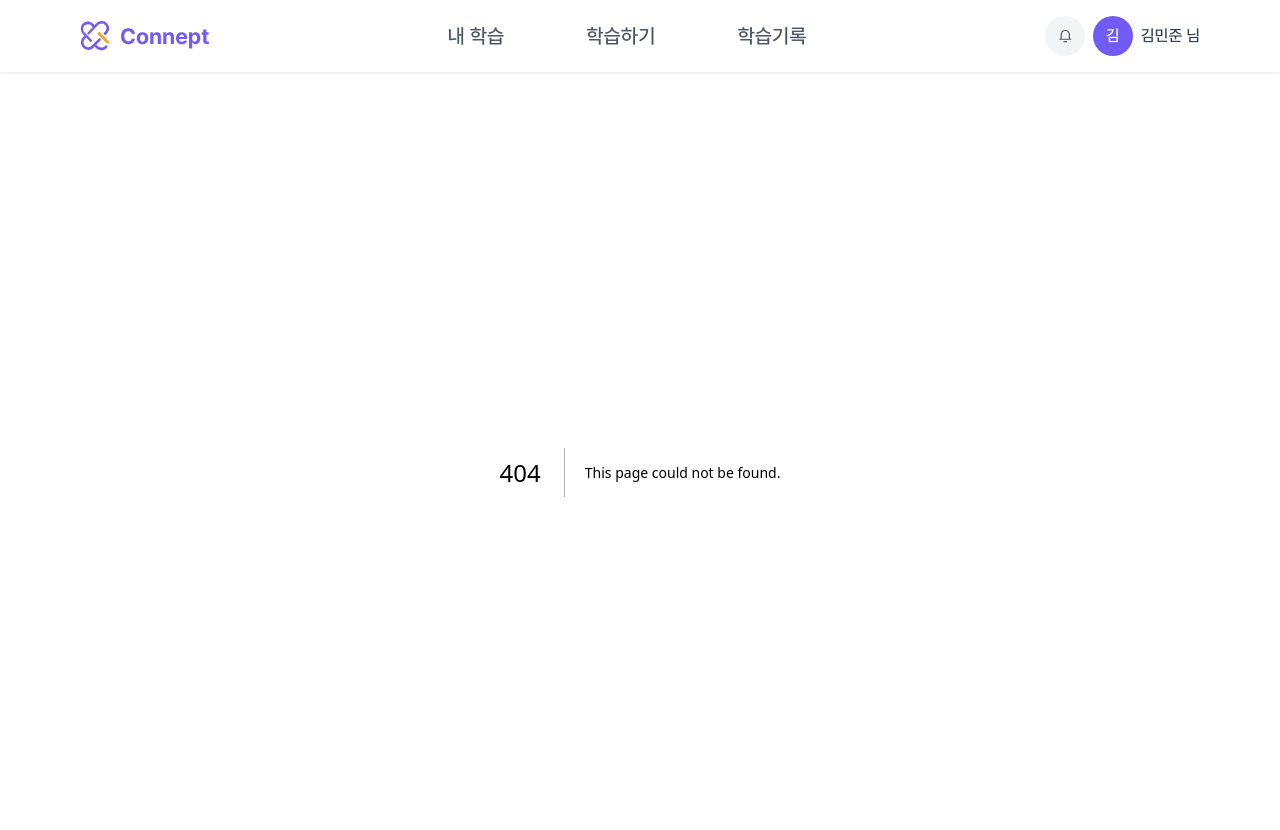
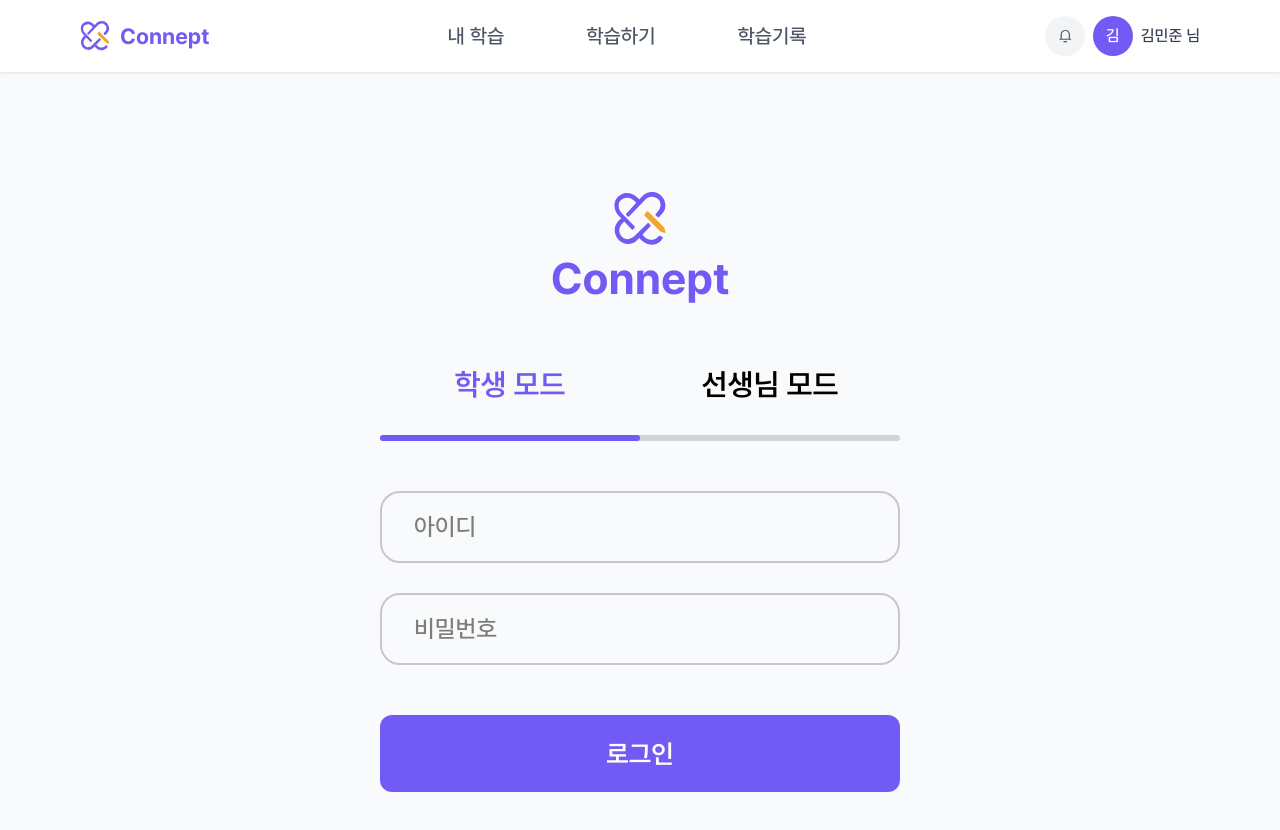
Before and after one commit to chocoboy08/connept, a Next.js app: page /login in a window 1280 px wide. Before the commit this address had no page. Shown: the top 830 px of the page. After the commit the page ends 800 px from the top, so only its background shows below. Built offline with nearby package versions, Linux system fonts and the light colour scheme.

Commit message:
feat: beforeLogin/afterLogin 폴더 분리, 로그인 페이지 추가

```diff
--- /dev/null
+++ b/src/app/(beforeLogin)/login/page.tsx
@@ -0,0 +1,119 @@
+"use client";
+
+import { Logo } from "@/assets/icons";
+import Button from "@/components/base/Button";
+import Flex from "@/components/base/Flex";
+import Text from "@/components/base/Text";
+import { useRouter } from "next/navigation";
+
+import { useState } from "react";
+
+type UserType = "student" | "tutor";
+
+export default function LoginPage() {
+  const router = useRouter();
+  const [formData, setFormData] = useState<{
+    type: UserType;
+    id: string;
+    password: string;
+  }>({
+    type: "student",
+    id: "",
+    password: "",
+  });
+
+  return (
+    <Flex direction="column" align="center" className="pt-30">
+      <Flex direction="column" align="center" className="max-w-xl" gap={50}>
+        <Flex direction="column" align="center">
+          <Logo width={54} height={54} />
+          <Text size={44} weight={700} color="var(--color-main)">
+            Connept
+          </Text>
+        </Flex>
+        <div className="relative w-full ">
+          <Flex>
+            <button
+              className="flex-1 w-65 pb-7"
+              onClick={() => setFormData({ ...formData, type: "student" })}
+            >
+              <Text
+                size={30}
+                weight={600}
+                color={
+                  formData.type === "student"
+                    ? "var(--color-main)"
+                    : "var(--color-text)"
+                }
+              >
+                학생 모드
+              </Text>
+            </button>
+            <button
+              className="flex-1 w-65 pb-7"
+              onClick={() => setFormData({ ...formData, type: "tutor" })}
+            >
+              <Text
+                size={30}
+                weight={600}
+                color={
+                  formData.type === "tutor"
+                    ? "var(--color-main)"
+                    : "var(--color-text)"
+                }
+              >
+                선생님 모드
+              </Text>
+            </button>
+          </Flex>
+          <div
+            className="w-full rounded-full"
+            style={{
+              height: "6px",
+              backgroundColor: "#D1D5DB",
+            }}
+          />
+
+          <div
+            className="absolute bottom-0 rounded-full transition-transform duration-300 ease-in-out"
+            style={{
+              height: "6px",
+              width: "50%",
+              backgroundColor: "var(--color-main)",
+              transform:
+                formData.type === "student"
+                  ? "translateX(0%)"
+                  : "translateX(100%)",
+            }}
+          />
+        </div>
+        <Flex direction="column" gap={30} className="w-full">
+          <input
+            placeholder="아이디"
+            className="w-full border-2 border-[#CAC5CD] rounded-[20px] text-[24px] pl-8 py-4"
+            value={formData.id}
+            onChange={(e) => setFormData({ ...formData, id: e.target.value })}
+          />
+          <input
+            type="password"
+            placeholder="비밀번호"
+            className="w-full border-2 border-[#CAC5CD] rounded-[20px] text-[24px] pl-8 py-4"
+            value={formData.password}
+            onChange={(e) =>
+              setFormData({ ...formData, password: e.target.value })
+            }
+          />
+        </Flex>
+        <Button
+          onClickHandler={() => {
+            router.push("/myStudy");
+          }}
+          fontSize={26}
+          height={77}
+        >
+          로그인
+        </Button>
+      </Flex>
+    </Flex>
+  );
+}
```
Also changed, not shown: public/icons/logo.svg.
